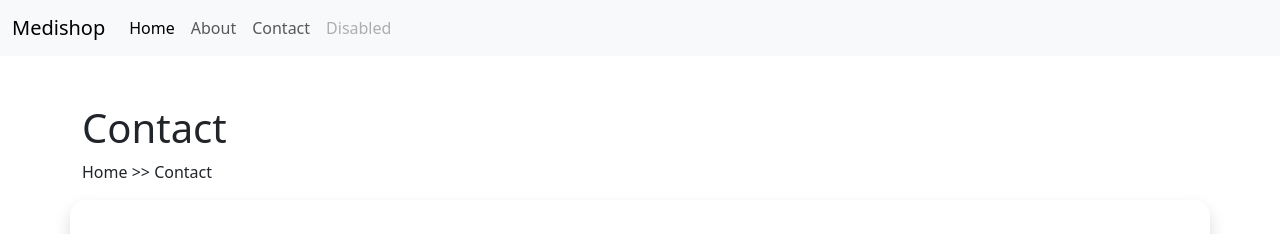
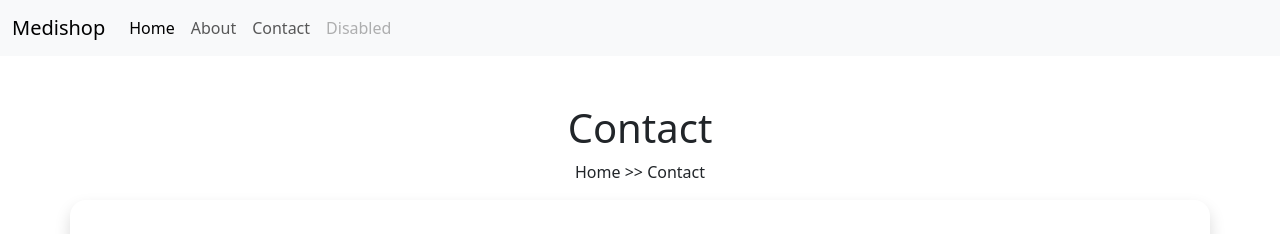
Before and after one commit to mdnoumanfahmy/medishop, a React (Vite) app: page /contact in a window 1280 px wide. Shown: the top 234 px of the page. Built offline with nearby package versions, Linux system fonts and the light colour scheme.

Commit message:
changed to center

```diff
--- a/src/components/About.jsx
+++ b/src/components/About.jsx
@@ -2,9 +2,10 @@ export default function About(){
     return (
       <>
         <div className="container">
-          <h1 className="mt-5">About</h1>
-          <p>Home {'>>'} About</p>
-
+          <div className="text-center">
+             <h1 className="mt-5">About</h1>
+             <p>Home {'>>'} About</p>
+          </div>
           <div className="row shadow rounded-4">
             <div className="col-md-6 p-5">
               <img
--- a/src/components/Contact.jsx
+++ b/src/components/Contact.jsx
@@ -2,8 +2,10 @@ export default function Contact(){
     return (
         <>
             <div className="container">
-                <h1 className="mt-5">Contact</h1>
-                <p>Home {'>>'} Contact</p>
+                <div className="text-center">
+                    <h1 className="mt-5">Contact</h1>
+                    <p>Home {'>>'} Contact</p>
+                </div>
                 <div className="row shadow rounded-4">
                     <div className="col-md-6 p-5">
                     <img
```
